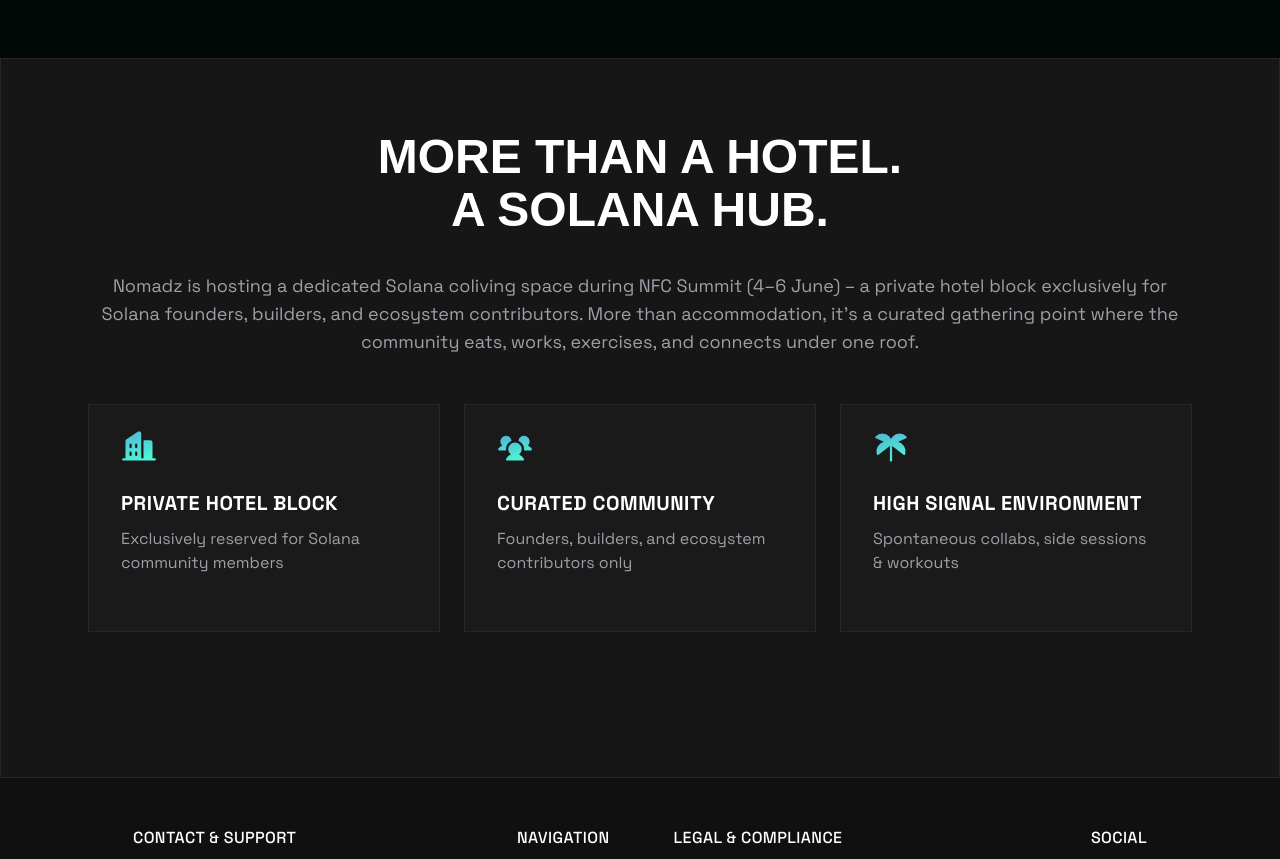
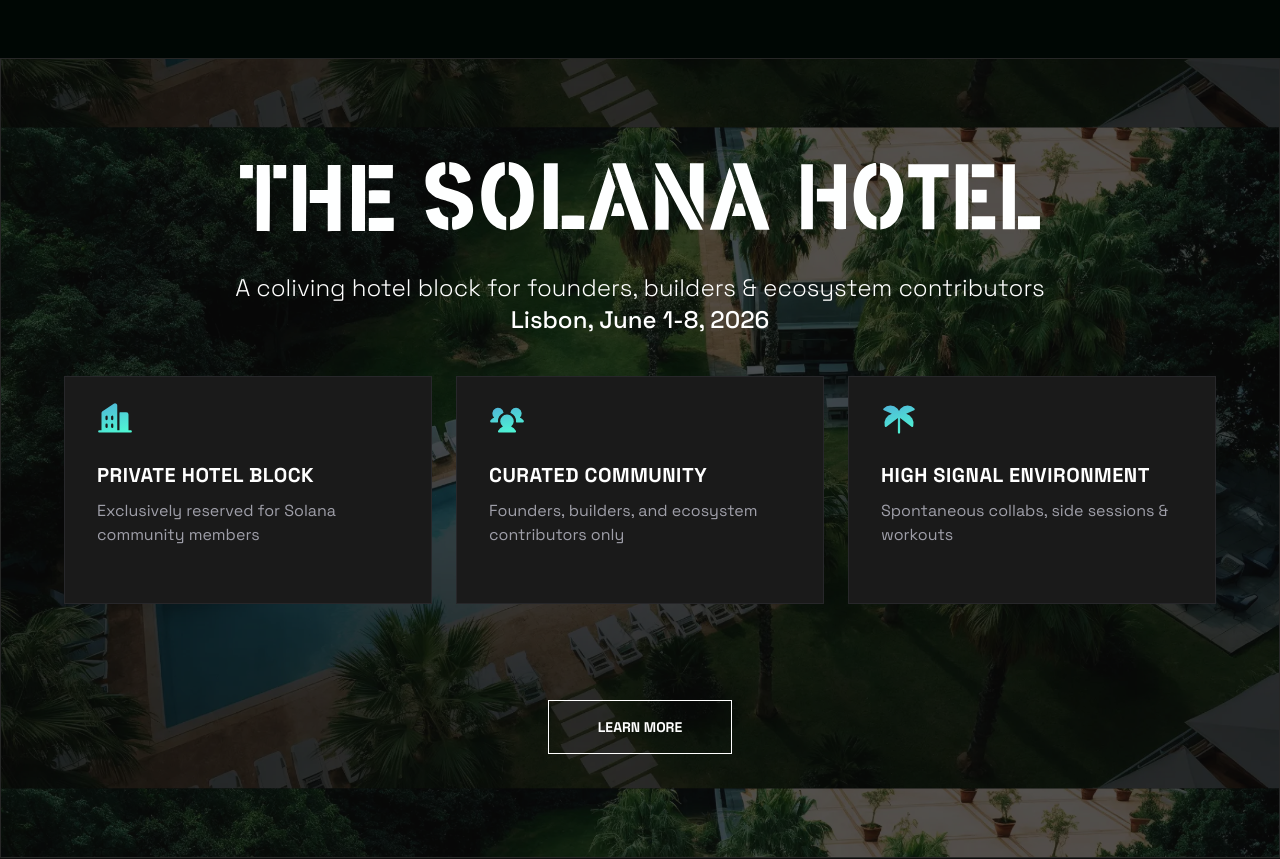
Before and after one commit to Wow11One/nfc-summit, a React (Vite) app: page / in a window 1280 px wide. Shown: the part 2060-2919 px from the top of the page. Built offline with nearby package versions, Linux system fonts and the light colour scheme.

Commit message:
added initial solana hotel block

```diff
--- a/src/pages/home/home-about.tsx
+++ b/src/pages/home/home-about.tsx
@@ -42,29 +42,52 @@
 
 export function HomeAbout() {
   return (
-    <section id="about" className="bg-[#161616] border border-[#272727] text-white pt-[72px] pb-[145px] flex items-center justify-center">
-      <div className='xl:max-w-[1104px]'>
+    <section
+      id="about"
+      className="border border-[#272727] text-white flex items-center justify-center xl:h-screen p-8"
+      style={{
+        backgroundImage: 'url(/landing/images/pull-bg.webp)',
+        backgroundPosition: 'center center',
+        backgroundSize: 'contain'
+      }}
+    >
+      <div className="xl:max-w-[1250px]">
         {/* Heading */}
-        <FadeUp className="text-center mb-12">
-          <h2 className="font-display font-bold text-[48px] uppercase mb-9 leading-[1.1]">
-            More than a hotel.
-            <br />A Solana Hub.
-          </h2>
-          <p className="text-[#9F9FA9] text-lg">
-            Nomadz is hosting a dedicated Solana coliving space during NFC Summit (4–6 June) – a
-            private hotel block exclusively for Solana founders, builders, and ecosystem contributors.
-            More than accommodation, it's a curated gathering point where the community eats, works,
-            exercises, and connects under one roof.
+        <FadeUp className="text-center flex flex-col items-center">
+          <img
+            src="/landing/svgs/solana-hotel-heading.svg"
+            alt="The Solana Hotel"
+            className="w-full max-w-[800px]"
+            draggable={false}
+          />
+          <p className="text-white text-2xl text-center my-10 font-light">
+            A coliving hotel block for founders, builders & ecosystem
+            contributors
+            <br />
+            <span className="font-medium">Lisbon, June 1-8, 2026</span>
           </p>
         </FadeUp>
 
         {/* Feature cards */}
         <div className="flex max-xl:items-center xl:justify-center gap-4 sm:gap-6 max-xl:flex-col">
           {FEATURES.map((feature, i) => (
-            <FadeUp key={feature.title} delay={i * 100} className="flex-1 max-w-[368px] w-full">
+            <FadeUp
+              key={feature.title}
+              delay={i * 100}
+              className="flex-1 max-w-[368px] w-full"
+            >
               <FeatureCard {...feature} />
             </FadeUp>
           ))}
+        </div>
+
+        <div className='mt-24 flex justify-center'>
+          <a
+            href="#about"
+            className="inline-flex items-center justify-center border border-white text-white text-sm font-bold uppercase w-[184px] h-[54px] py-3 text-center"
+          >
+            Learn More
+          </a>
         </div>
       </div>
     </section>
--- a/src/pages/home/home-nfc.tsx
+++ b/src/pages/home/home-nfc.tsx
@@ -48,10 +48,9 @@
             <h2 className="font-medium uppercase text-6xl mb-4">The Venue</h2>
             <p className="text-white text-base sm:text-lg leading-relaxed max-w-[1220px]">
               NFC is taking place at Unicorn Factory Lisboa, Rua da Manutenção
-              119, Lisbon, Portugal.
+              118, Lisbon, Portugal.
               <br />
-              Located in the Beato district, the venue offers a modern
-              industrial space for talks, exhibitions, and networking.
+              Located in the Beato district, the venue offers a modern industrial space for talks, exhibitions, and networking.
             </p>
           </FadeUp>
 
@@ -82,21 +81,24 @@
             {/* Transport */}
             <div className="flex flex-col gap-2 text-sm text-white/60 leading-relaxed">
               <p>
-                <span className="uppercase tracking-wide">
-                  AIRPORT:
-                </span>{' '}
-                Aeroporto Humberto Delgado - Lisbon, Portugal - ~15 min ride to the venue
+                <span className="uppercase tracking-wide">AIRPORT:</span>{' '}
+                Aeroporto Humberto Delgado - Lisbon, Portugal - ~15 min ride to
+                the venue
               </p>
-              <a className='underline underline-offset-2' href="https://www.nfcsummit.com/" target="_blank">
-                <span className="uppercase tracking-wide">
-                  Train:
-                </span>{' '}
-                Santa Apolónia Station - ~10 min drive
+              <a
+                className="underline underline-offset-2"
+                href="https://www.nfcsummit.com/"
+                target="_blank"
+              >
+                <span className="uppercase tracking-wide">Train:</span> Santa
+                Apolónia Station - ~10 min drive
               </a>
-              <a className='underline underline-offset-2' href="https://www.nfcsummit.com/" target="_blank">
-                <span className="uppercase tracking-wide">
-                  Parking:
-                </span>{' '}
+              <a
+                className="underline underline-offset-2"
+                href="https://www.nfcsummit.com/"
+                target="_blank"
+              >
+                <span className="uppercase tracking-wide">Parking:</span>{' '}
                 On-site and nearby street parking available in Beato area
               </a>
             </div>
```
Also changed, not shown: src/pages/home/home-details.tsx (+7 -7 lines), public/landing/images/pull-bg.webp (added).
